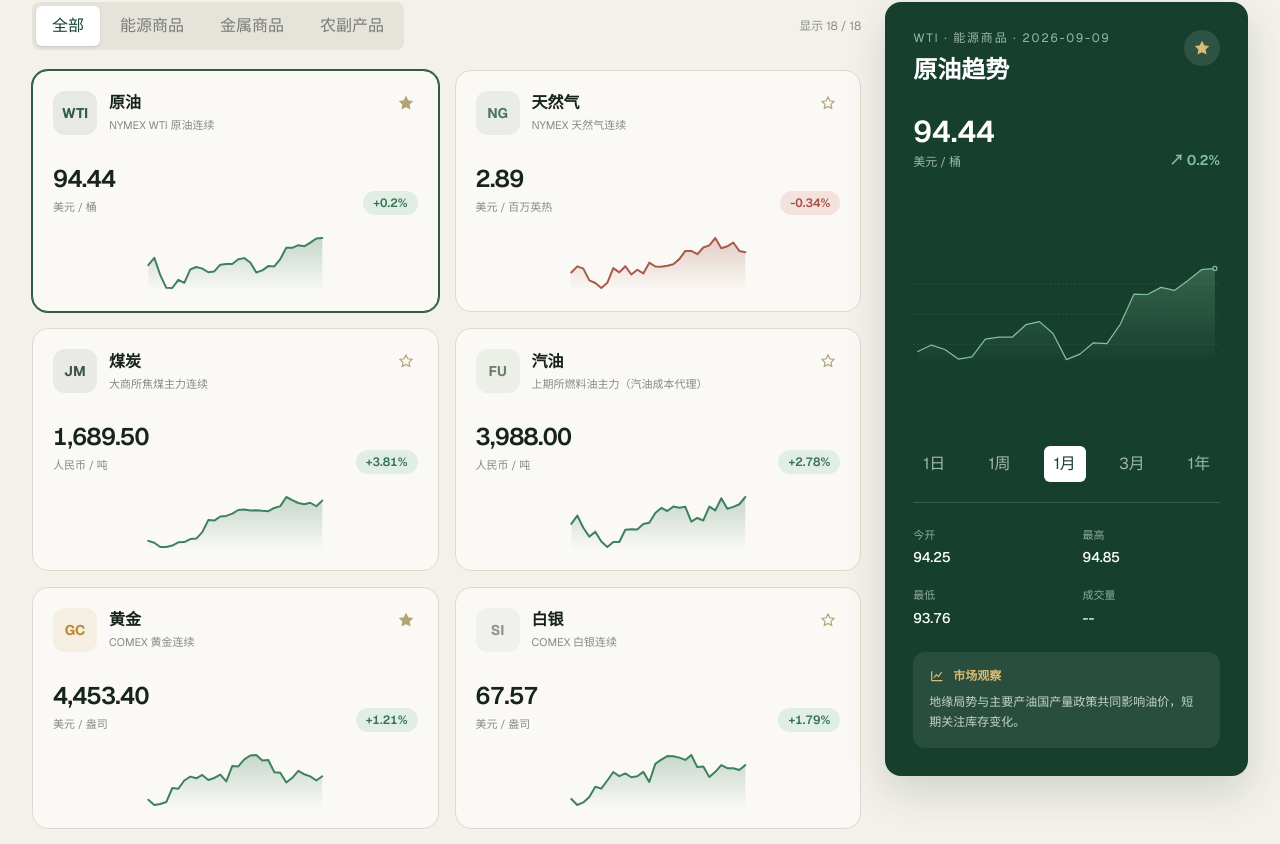
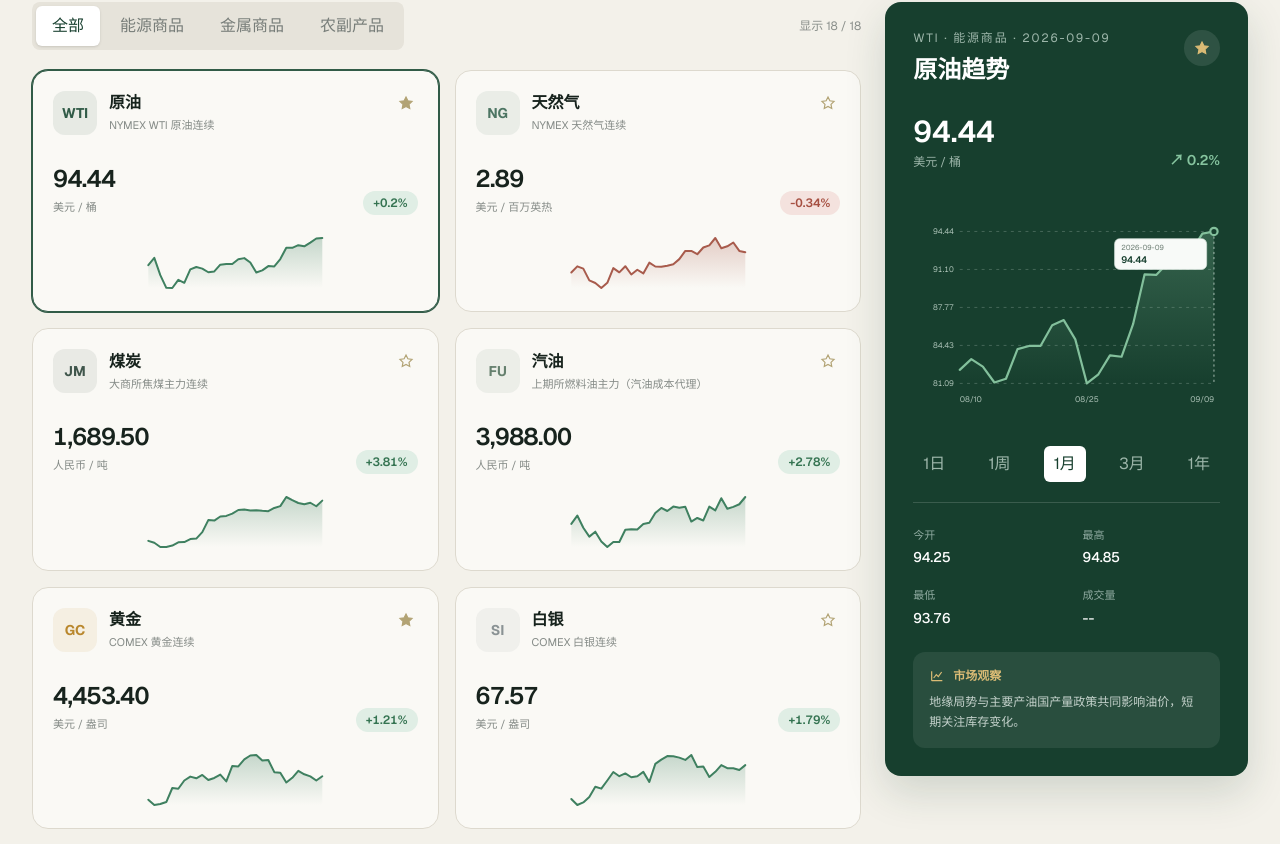
Before and after one commit to hainan5/invest-tracker, a Next.js app: page / in a window 1280 px wide. Shown: the part 757-1601 px from the top of the page. Built offline with nearby package versions, Linux system fonts and the light colour scheme.

Commit message:
feat: add values and dates to trend chart

```diff
--- a/src/components/dashboard.tsx
+++ b/src/components/dashboard.tsx
@@ -18,7 +18,9 @@ export function Dashboard({ commodities, fedRate }: { commodities: Commodity[];
   const [category, setCategory] = useState<"全部" | CommodityCategory>("全部");
   const [favorites, setFavorites] = useState(["gold", "crude-oil"]);
   const selected = commodities.find((item) => item.id === selectedId) ?? commodities[0];
-  const selectedHistory = selected.history.slice(-periodPoints[period]);
+  const historyPointCount = periodPoints[period];
+  const selectedHistory = selected.history.slice(-historyPointCount);
+  const selectedHistoryDates = selected.historyDates.slice(-historyPointCount);
   const latestUpdate = commodities.reduce((latest, item) => item.updatedAt > latest ? item.updatedAt : latest, "");
   const filtered = useMemo(() => commodities.filter((item) => {
     const matchesCategory = category === "全部" || item.category === category;
@@ -127,7 +129,7 @@ export function Dashboard({ commodities, fedRate }: { commodities: Commodity[];
               <div><p className="text-3xl font-semibold tabular-nums">{formatPrice(selected.price)}</p><p className="mt-1 text-xs text-[#9db6aa]">{selected.unit}</p></div>
               <p className={`text-sm font-semibold ${selected.change >= 0 ? "text-[#86c49f]" : "text-[#e99b8d]"}`}>{selected.change >= 0 ? "↗" : "↘"} {Math.abs(selected.change)}%</p>
             </div>
-            <div className="mt-8 h-56"><MiniChart data={selectedHistory} color={selected.change >= 0 ? "#83c09c" : "#e18d7f"} id={`detail-${selected.id}`} detailed /></div>
+            <div className="mt-8 h-56"><MiniChart data={selectedHistory} dates={selectedHistoryDates} color={selected.change >= 0 ? "#83c09c" : "#e18d7f"} id={`detail-${selected.id}`} detailed /></div>
             <div className="mt-5 flex justify-between border-b border-white/15 pb-5">
               {periods.map((item) => <button key={item} onClick={() => setPeriod(item)} className={`rounded-md px-2.5 py-1.5 text-xs transition ${period === item ? "bg-white text-[#173f2e]" : "text-[#9db6aa] hover:text-white"}`}>{item}</button>)}
             </div>
--- a/src/components/mini-chart.tsx
+++ b/src/components/mini-chart.tsx
@@ -1,27 +1,68 @@
-type MiniChartProps = { data: number[]; color: string; id: string; detailed?: boolean };
+"use client";
 
-export function MiniChart({ data, color, id, detailed = false }: MiniChartProps) {
-  const width = detailed ? 760 : 180;
+import { useState, type PointerEvent } from "react";
+
+type MiniChartProps = { data: number[]; dates?: string[]; color: string; id: string; detailed?: boolean };
+
+const formatValue = (value: number) => new Intl.NumberFormat("zh-CN", {
+  minimumFractionDigits: 2,
+  maximumFractionDigits: 2,
+}).format(value);
+
+const shortDate = (date?: string) => date ? date.slice(5).replace("-", "/") : "";
+
+export function MiniChart({ data, dates = [], color, id, detailed = false }: MiniChartProps) {
+  const [hoveredIndex, setHoveredIndex] = useState<number | null>(null);
+  const width = detailed ? 420 : 180;
   const height = detailed ? 250 : 56;
-  const padding = detailed ? 12 : 3;
+  const left = detailed ? 64 : 3;
+  const right = detailed ? 8 : 3;
+  const top = detailed ? 12 : 3;
+  const bottom = detailed ? 30 : 3;
+  const plotWidth = width - left - right;
+  const plotHeight = height - top - bottom;
   const min = Math.min(...data);
   const max = Math.max(...data);
   const range = max - min || 1;
   const points = data.map((value, index) => {
-    const x = padding + (index / (data.length - 1)) * (width - padding * 2);
-    const y = height - padding - ((value - min) / range) * (height - padding * 2);
-    return `${x},${y}`;
+    const x = left + (index / Math.max(data.length - 1, 1)) * plotWidth;
+    const y = top + (1 - (value - min) / range) * plotHeight;
+    return { x, y };
   });
-  const area = `${padding},${height} ${points.join(" ")} ${width - padding},${height}`;
-  const [lastX, lastY] = points.at(-1)?.split(",") ?? [0, 0];
+  const pointString = points.map(({ x, y }) => `${x},${y}`).join(" ");
+  const area = `${left},${height - bottom} ${pointString} ${width - right},${height - bottom}`;
+  const activeIndex = detailed ? hoveredIndex ?? data.length - 1 : null;
+  const activePoint = activeIndex === null ? undefined : points[activeIndex];
+  const yTicks = Array.from({ length: 5 }, (_, index) => max - (range * index) / 4);
+  const dateIndexes = [...new Set([0, Math.floor((data.length - 1) / 2), data.length - 1])];
+
+  const handlePointerMove = (event: PointerEvent<SVGSVGElement>) => {
+    if (!detailed) return;
+    const bounds = event.currentTarget.getBoundingClientRect();
+    const x = ((event.clientX - bounds.left) / bounds.width) * width;
+    const ratio = Math.max(0, Math.min(1, (x - left) / plotWidth));
+    setHoveredIndex(Math.round(ratio * (data.length - 1)));
+  };
 
   return (
-    <svg viewBox={`0 0 ${width} ${height}`} role="img" aria-label="价格趋势图" className="h-full w-full overflow-visible">
+    <svg viewBox={`0 0 ${width} ${height}`} role="img" aria-label="价格趋势图，可移动指针查看每日价格" className="h-full w-full overflow-visible touch-pan-y" onPointerMove={handlePointerMove} onPointerLeave={() => setHoveredIndex(null)}>
       <defs><linearGradient id={`fill-${id}`} x1="0" y1="0" x2="0" y2="1"><stop offset="0%" stopColor={color} stopOpacity="0.28" /><stop offset="100%" stopColor={color} stopOpacity="0" /></linearGradient></defs>
-      {detailed && [0.2, 0.5, 0.8].map((line) => <line key={line} x1="0" x2={width} y1={height * line} y2={height * line} stroke="#557567" strokeDasharray="4 6" />)}
+      {detailed && yTicks.map((value, index) => {
+        const y = top + (plotHeight * index) / 4;
+        return <g key={value}><line x1={left} x2={width - right} y1={y} y2={y} stroke="#557567" strokeDasharray="4 6" /><text x={left - 8} y={y + 4} fill="#aac0b5" fontSize="11" textAnchor="end" className="tabular-nums">{formatValue(value)}</text></g>;
+      })}
       <polygon points={area} fill={`url(#fill-${id})`} />
-      <polyline points={points.join(" ")} fill="none" stroke={color} strokeWidth={detailed ? 3 : 2} strokeLinecap="round" strokeLinejoin="round" />
-      {detailed && <circle cx={lastX} cy={lastY} r="5" fill="#173f2e" stroke={color} strokeWidth="3" />}
+      <polyline points={pointString} fill="none" stroke={color} strokeWidth={detailed ? 3 : 2} strokeLinecap="round" strokeLinejoin="round" />
+      {detailed && dateIndexes.map((index) => <text key={index} x={points[index].x} y={height - 5} fill="#aac0b5" fontSize="11" textAnchor={index === 0 ? "start" : index === data.length - 1 ? "end" : "middle"}>{shortDate(dates[index])}</text>)}
+      {detailed && activePoint && activeIndex !== null && <g pointerEvents="none">
+        <line x1={activePoint.x} x2={activePoint.x} y1={top} y2={height - bottom} stroke="#dbe8e1" strokeDasharray="3 4" />
+        <circle cx={activePoint.x} cy={activePoint.y} r="5" fill="#173f2e" stroke={color} strokeWidth="3" />
+        <g transform={`translate(${activePoint.x > width - 140 ? activePoint.x - 136 : activePoint.x + 10},${activePoint.y < 62 ? activePoint.y + 10 : activePoint.y - 52})`}>
+          <rect width="126" height="42" rx="7" fill="#f8faf8" stroke="#d8e3dc" />
+          <text x="9" y="16" fill="#6c7d73" fontSize="10">{dates[activeIndex] ?? "历史价格"}</text>
+          <text x="9" y="33" fill="#173f2e" fontSize="13" fontWeight="600" className="tabular-nums">{formatValue(data[activeIndex])}</text>
+        </g>
+      </g>}
     </svg>
   );
 }
```
